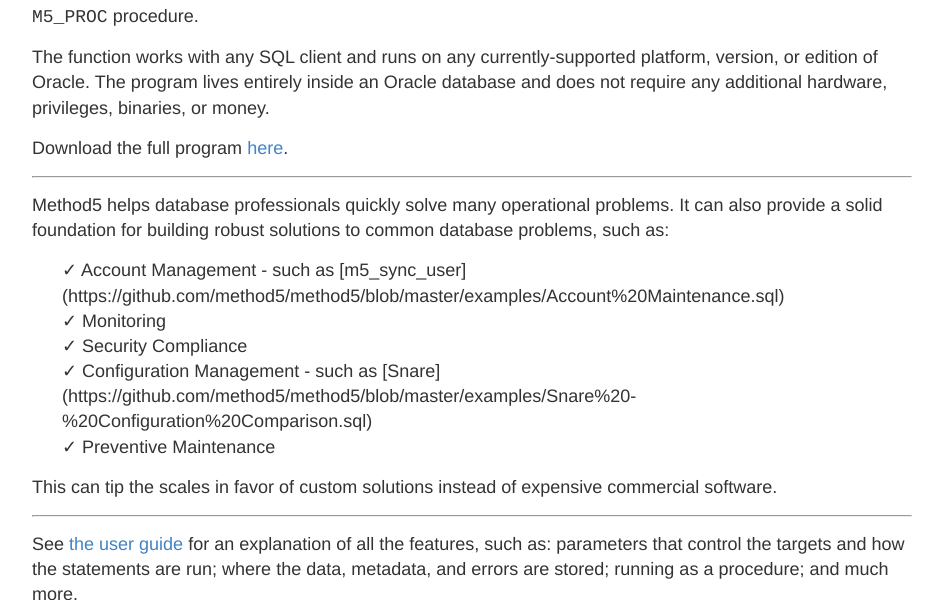
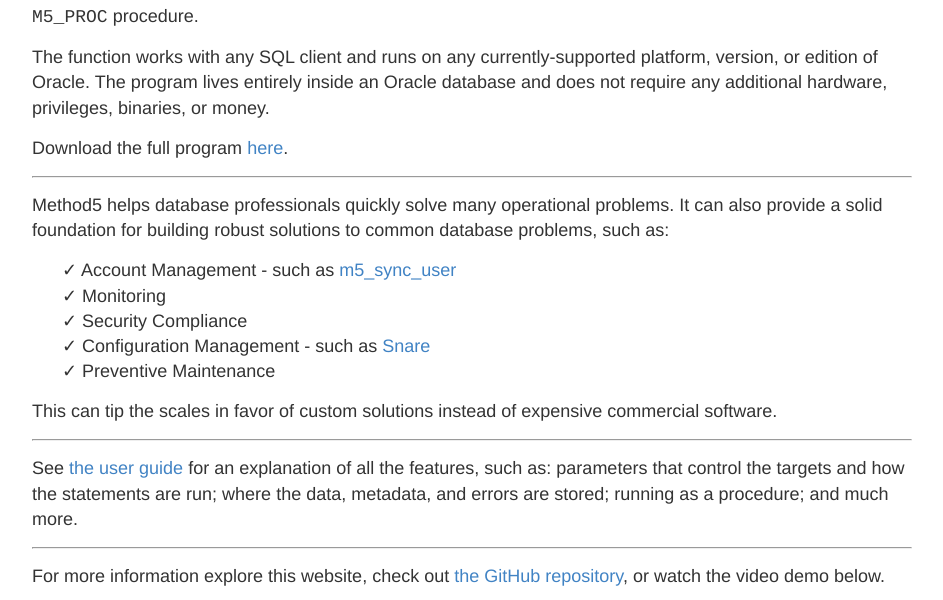
Before and after one commit to method5/method5.github.io, a Jekyll site: the page built from index.md, in a window 1280 px wide and 900 px high, scrolled down 569 px, cut to the strip 0-600 px from the top of the window. Shown: the whole strip, without its empty margins (168-1111 px from the left). Built offline with Jekyll 4.4.1, drawn with Linux system fonts in a browser that asks for light colours; part of the change alters nothing that is shown.

Commit message:
Fixed formatting.

```diff
--- a/index.md
+++ b/index.md
@@ -28,10 +28,10 @@ Download the full program [here](https://github.com/method5/method5/archive/mast
 Method5 helps database professionals quickly solve many operational problems.  It can also provide a solid foundation for building robust solutions to common database problems, such as:
 
 <ul class="checkmark">
-  <li> Account Management - such as [m5_sync_user](https://github.com/method5/method5/blob/master/examples/Account%20Maintenance.sql)</li>
+  <li> Account Management - such as <a href="https://github.com/method5/method5/blob/master/examples/Account%20Maintenance.sql">m5_sync_user</a></li>
   <li> Monitoring</li>
   <li> Security Compliance</li>
-  <li> Configuration Management - such as [Snare](https://github.com/method5/method5/blob/master/examples/Snare%20-%20Configuration%20Comparison.sql)</li>
+  <li> Configuration Management - such as <a href="https://github.com/method5/method5/blob/master/examples/Snare%20-%20Configuration%20Comparison.sql">Snare</a></li>
   <li> Preventive Maintenance</li>
 </ul>
 
```
